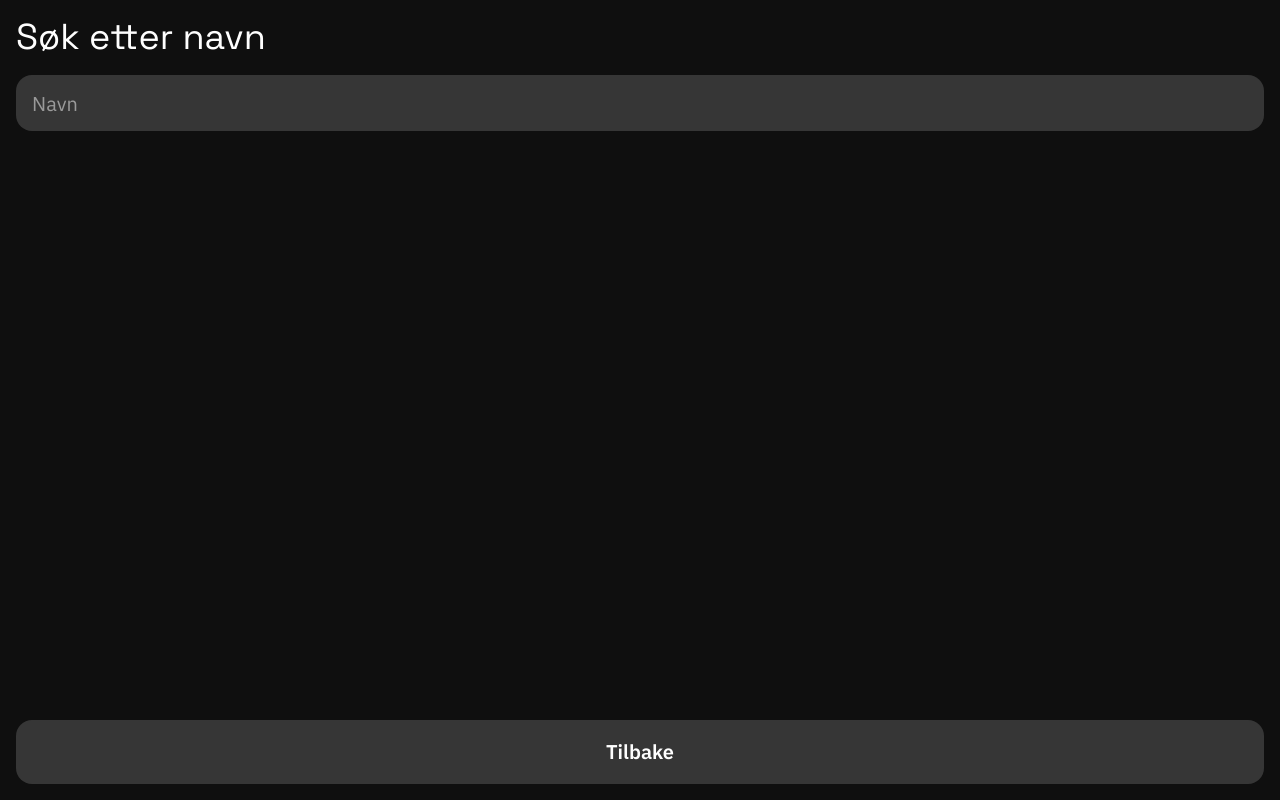
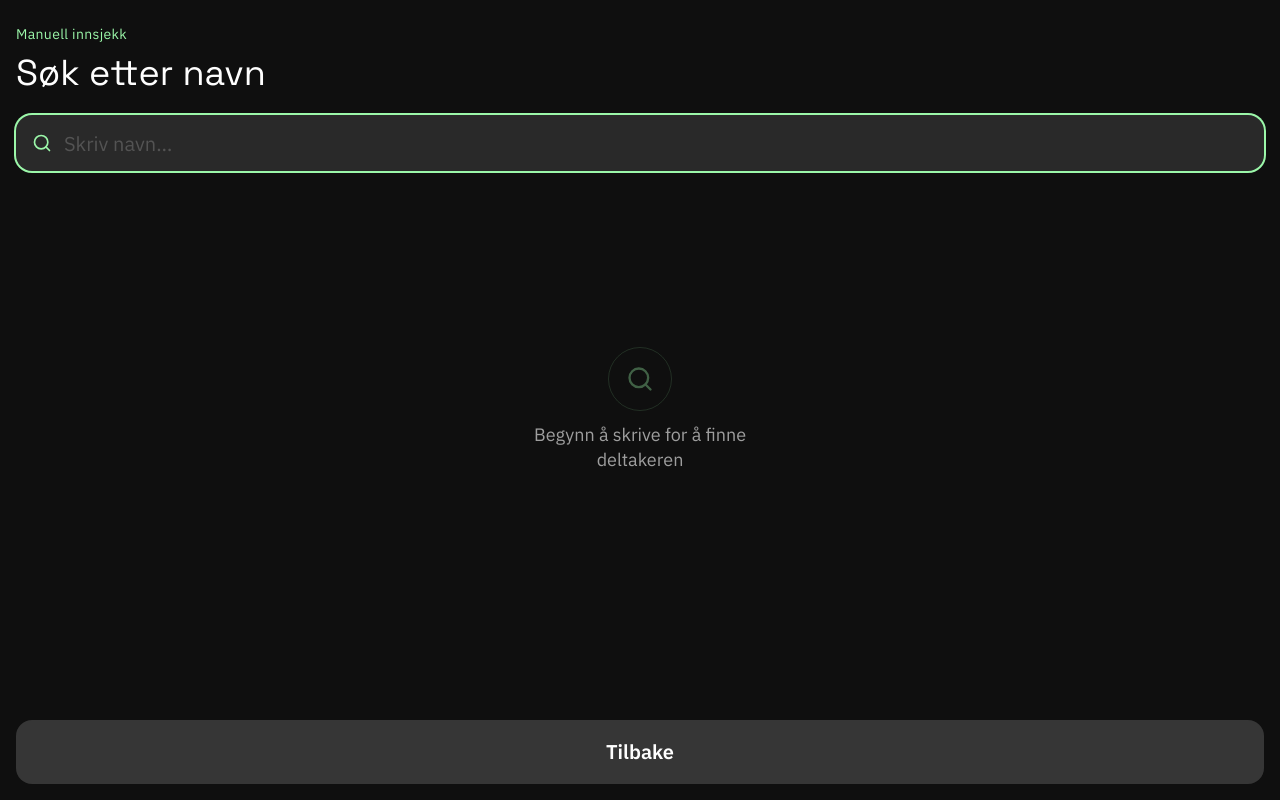
Before and after one commit to TrondheimDC/trondheimdc-checkin, a Next.js app: page /sok in a window 1280 px wide. Built offline with nearby package versions, Linux system fonts and the light colour scheme.

Commit message:
Polish søk and deltaker with badge preview and motion.
Replace plain loading and list pops with staggered reveals, a label-shaped attendee loader/preview, and clearer empty states.

```diff
--- a/src/app/sok/page.tsx
+++ b/src/app/sok/page.tsx
@@ -1,51 +1,124 @@
 "use client"
 
 import { useQuery } from "@tanstack/react-query"
+import { Search } from "lucide-react"
 import Link from "next/link"
-import { useState } from "react"
+import { useDeferredValue, useState } from "react"
 import { Button } from "@/components/ui/button"
+import { labelLine } from "@/lib/label-line"
 import { apiPath } from "@/lib/utils"
 import type { Attendee } from "@/lib/db/schema"
-import { labelLine } from "@/lib/label-line"
 
 export default function SearchPage() {
   const [q, setQ] = useState("")
+  const deferredQ = useDeferredValue(q.trim())
   const query = useQuery({
-    queryKey: ["search", q],
-    enabled: q.trim().length > 0,
+    queryKey: ["search", deferredQ],
+    enabled: deferredQ.length > 0,
     queryFn: async () => {
-      const response = await fetch(apiPath(`/api/attendees?q=${encodeURIComponent(q.trim())}`))
+      const response = await fetch(apiPath(`/api/attendees?q=${encodeURIComponent(deferredQ)}`))
       if (!response.ok) throw new Error("search failed")
       const body = (await response.json()) as { attendees: Attendee[] }
       return body.attendees
     },
   })
 
+  const searching = deferredQ.length > 0
+  const pending = searching && (query.isPending || q.trim() !== deferredQ)
+  const results = query.data ?? []
+
   return (
-    <main className="flex min-h-dvh flex-col gap-4 p-4">
-      <h1 className="text-4xl">Søk etter navn</h1>
+    <main className="attendee-reveal flex min-h-dvh flex-col gap-5 p-4 pb-[max(1rem,env(safe-area-inset-bottom))]">
+      <header className="pt-2">
+        <p className="text-sm tracking-wide text-[var(--color-fg-brand)]">Manuell innsjekk</p>
+        <h1 className="mt-2 text-4xl">Søk etter navn</h1>
+      </header>
+
+      <label className="relative block">
+        <span className="sr-only">Navn</span>
+        <Search
+          className="pointer-events-none absolute top-1/2 left-4 size-5 -translate-y-1/2 text-[var(--color-fg-brand)]"
+          aria-hidden
+        />
         <input
           autoFocus
           value={q}
           onChange={(event) => setQ(event.target.value)}
-        placeholder="Navn"
-        className="h-14 rounded-xl bg-[var(--color-bg-surface)] px-4 text-xl outline-none"
+          placeholder="Skriv navn…"
+          className="h-14 w-full rounded-xl bg-[var(--color-bg-surface)] pr-4 pl-12 text-xl outline-none transition-[box-shadow,background-color] placeholder:opacity-40 focus:bg-[var(--color-black-3)] focus:shadow-[0_0_0_2px_var(--color-fg-brand)]"
         />
-      <ul className="flex flex-col gap-3">
-        {query.data?.map((attendee) => (
-          <li key={attendee.id}>
-            <Link
-              href={`/deltaker/${encodeURIComponent(attendee.id)}`}
-              className="block rounded-xl bg-[var(--color-bg-surface)] px-4 py-4"
+      </label>
+
+      <div className="flex min-h-0 flex-1 flex-col">
+        {!searching ? (
+          <div className="flex flex-1 flex-col items-center justify-center gap-3 pb-16 text-center">
+            <div className="search-idle-mark flex size-16 items-center justify-center rounded-full border border-[var(--color-fg-brand)]/40 text-[var(--color-fg-brand)]">
+              <Search className="size-7" />
+            </div>
+            <p className="max-w-[16rem] text-lg leading-snug opacity-60">
+              Begynn å skrive for å finne deltakeren
+            </p>
+          </div>
+        ) : null}
+
+        {pending ? (
+          <ul className="flex flex-col gap-3" aria-busy="true" aria-label="Søker">
+            {[0, 1, 2].map((i) => (
+              <li
+                key={i}
+                className="search-item-in rounded-xl bg-[var(--color-bg-surface)] px-4 py-4"
+                style={{ animationDelay: `${i * 70}ms` }}
               >
-              <span className="block text-2xl">{attendee.name}</span>
-              <span className="mt-1 block text-base opacity-80">{labelLine(attendee.company, attendee.role)}</span>
-            </Link>
+                <div className="attendee-loader-bar h-7 w-[70%]" style={{ animationDelay: `${i * 80}ms` }} />
+                <div
+                  className="attendee-loader-bar mt-3 h-4 w-[42%]"
+                  style={{ animationDelay: `${i * 80 + 100}ms` }}
+                />
               </li>
             ))}
           </ul>
-      {q.trim() && query.data && query.data.length === 0 ? <p className="text-lg">Fant ingen med det navnet</p> : null}
-      <div className="mt-auto">
+        ) : null}
+
+        {!pending && searching && query.isError ? (
+          <p className="search-item-in text-lg text-[var(--color-bg-danger)]">Søket feilet. Prøv igjen.</p>
+        ) : null}
+
+        {!pending && searching && query.isSuccess && results.length === 0 ? (
+          <div className="search-item-in flex flex-1 flex-col items-center justify-center gap-2 pb-16 text-center">
+            <p className="text-2xl">Ingen treff</p>
+            <p className="max-w-[16rem] text-base opacity-60">
+              Fant ingen med «{deferredQ}». Prøv et annet navn.
+            </p>
+          </div>
+        ) : null}
+
+        {!pending && results.length > 0 ? (
+          <ul className="flex flex-col gap-3" key={deferredQ}>
+            {results.map((attendee, index) => {
+              const line2 = labelLine(attendee.company, attendee.role)
+              return (
+                <li
+                  key={attendee.id}
+                  className="search-item-in"
+                  style={{ animationDelay: `${Math.min(index, 8) * 55}ms` }}
+                >
+                  <Link
+                    href={`/deltaker/${encodeURIComponent(attendee.id)}`}
+                    className="block rounded-xl bg-[var(--color-bg-surface)] px-4 py-4 transition-[transform,background-color] active:scale-[0.98] active:bg-[var(--color-black-3)]"
+                  >
+                    <span className="block font-display text-2xl leading-tight">{attendee.name}</span>
+                    {line2 ? (
+                      <span className="mt-1 block text-base opacity-70">{line2}</span>
+                    ) : null}
+                  </Link>
+                </li>
+              )
+            })}
+          </ul>
+        ) : null}
+      </div>
+
+      <div className="mt-auto pt-2">
         <Button asChild variant="surface" size="lg">
           <Link href="/">Tilbake</Link>
         </Button>
--- a/src/components/attendee-screen.tsx
+++ b/src/components/attendee-screen.tsx
@@ -1,14 +1,24 @@
 "use client"
 
 import { useQuery } from "@tanstack/react-query"
+import { Search, ScanLine } from "lucide-react"
 import Link from "next/link"
 import { PrintButton } from "@/components/print-button"
 import { Button } from "@/components/ui/button"
 import { labelLine } from "@/lib/label-line"
+import type { PhonePlatform } from "@/lib/platform"
 import { apiPath } from "@/lib/utils"
 import type { Attendee } from "@/lib/db/schema"
 
-export function AttendeeScreen({ id, paperSizeId }: { id: string; paperSizeId: string }) {
+export function AttendeeScreen({
+  id,
+  paperSizeId,
+  platform,
+}: {
+  id: string
+  paperSizeId: string
+  platform: PhonePlatform
+}) {
   const query = useQuery({
     queryKey: ["attendee", id],
     queryFn: async () => {
@@ -22,16 +32,35 @@ export function AttendeeScreen({ id, paperSizeId }: { id: string; paperSizeId: s
 
   if (query.isPending) {
     return (
-      <main className="flex min-h-dvh items-center p-4">
-        <p className="text-2xl">Henter…</p>
+      <main
+        className="flex min-h-dvh flex-col items-center justify-center px-6"
+        aria-busy="true"
+        aria-live="polite"
+      >
+        <div className="w-full max-w-sm">
+          <div className="attendee-loader-frame relative aspect-[90/38] overflow-hidden rounded-2xl border-2 bg-[var(--color-black-3)]">
+            <div className="attendee-loader-sweep" />
+            <div className="relative flex h-full flex-col justify-center gap-3 px-6">
+              <div className="attendee-loader-bar h-7 w-[78%]" />
+              <div className="attendee-loader-bar h-4 w-[46%]" style={{ animationDelay: "0.15s" }} />
+            </div>
+          </div>
+          <p className="attendee-loader-label mt-8 text-center font-display text-sm uppercase text-[var(--color-fg-brand)]">
+            Henter
+          </p>
+        </div>
       </main>
     )
   }
 
   if (query.isError) {
     return (
-      <main className="flex min-h-dvh flex-col justify-end gap-4 p-4">
+      <main className="attendee-reveal flex min-h-dvh flex-col justify-between p-4 pb-[max(1rem,env(safe-area-inset-bottom))]">
+        <div className="flex flex-1 flex-col items-center justify-center gap-3 text-center">
+          <p className="text-sm tracking-wide text-[var(--color-bg-danger)]">Noe gikk galt</p>
           <h1 className="text-4xl">Kunne ikke hente deltakeren</h1>
+          <p className="max-w-[18rem] text-base opacity-60">Sjekk nettverket og prøv å skanne på nytt.</p>
+        </div>
         <Button asChild size="lg">
           <Link href="/">Skann neste</Link>
         </Button>
@@ -41,15 +70,22 @@ export function AttendeeScreen({ id, paperSizeId }: { id: string; paperSizeId: s
 
   if (!query.data) {
     return (
-      <main className="flex min-h-dvh flex-col justify-end gap-4 p-4">
+      <main className="attendee-reveal flex min-h-dvh flex-col justify-between p-4 pb-[max(1rem,env(safe-area-inset-bottom))]">
+        <div className="flex flex-1 flex-col items-center justify-center gap-3 text-center">
+          <div className="search-idle-mark flex size-16 items-center justify-center rounded-full border border-[var(--color-fg-brand)]/40 text-[var(--color-fg-brand)]">
+            <Search className="size-7" />
+          </div>
           <h1 className="text-4xl">Fant ikke deltakeren</h1>
-        <p className="font-mono text-lg break-all">{id}</p>
+          <p className="font-mono text-sm break-all opacity-50">{id}</p>
+        </div>
+        <div className="flex flex-col gap-3">
           <Button asChild size="lg">
             <Link href="/sok">Søk etter navn</Link>
           </Button>
           <Button asChild variant="surface" size="lg">
             <Link href="/">Skann neste</Link>
           </Button>
+        </div>
       </main>
     )
   }
@@ -58,17 +94,31 @@ export function AttendeeScreen({ id, paperSizeId }: { id: string; paperSizeId: s
   const line2 = labelLine(attendee.company, attendee.role)
 
   return (
-    <main className="flex min-h-dvh flex-col justify-between p-4">
-      <div className="pt-8">
-        <p className="text-sm tracking-wide text-[var(--color-fg-brand)]">Bekreft før utskrift</p>
-        <h1 className="mt-3 text-5xl">{attendee.name}</h1>
-        {line2 ? <p className="mt-4 text-2xl">{line2}</p> : null}
-        <p className="mt-6 font-mono text-sm break-all opacity-70">{attendee.id}</p>
+    <main className="relative flex min-h-dvh flex-col justify-between overflow-hidden p-4 pb-[max(1rem,env(safe-area-inset-bottom))]">
+      <div className="attendee-badge-glow" aria-hidden />
+
+      <div className="relative pt-4">
+        <p
+          className="search-item-in text-sm tracking-wide text-[var(--color-fg-brand)]"
+          style={{ animationDelay: "40ms" }}
+        >
+          Bekreft før utskrift
+        </p>
+
+        <div className="attendee-badge mt-6 flex min-h-[9.5rem] flex-col justify-center rounded-2xl bg-[var(--color-black-3)] px-6 py-7">
+          <h1 className="text-4xl leading-tight sm:text-5xl">{attendee.name}</h1>
+          {line2 ? <p className="mt-3 text-xl opacity-80">{line2}</p> : null}
+          <p className="mt-5 font-mono text-xs tracking-wide break-all opacity-45">{attendee.id}</p>
         </div>
-      <div className="flex flex-col gap-3 pb-4">
-        <PrintButton name={attendee.name} line2={line2} paperSizeId={paperSizeId} />
+      </div>
+
+      <div className="attendee-stagger relative flex flex-col gap-3 pt-8">
+        <PrintButton name={attendee.name} line2={line2} paperSizeId={paperSizeId} platform={platform} />
         <Button asChild variant="surface" size="lg">
-          <Link href="/">Skann neste</Link>
+          <Link href="/">
+            <ScanLine className="size-5" aria-hidden />
+            Skann neste
+          </Link>
         </Button>
       </div>
     </main>
```
Lines whose indentation alone changed are shown as unchanged.
